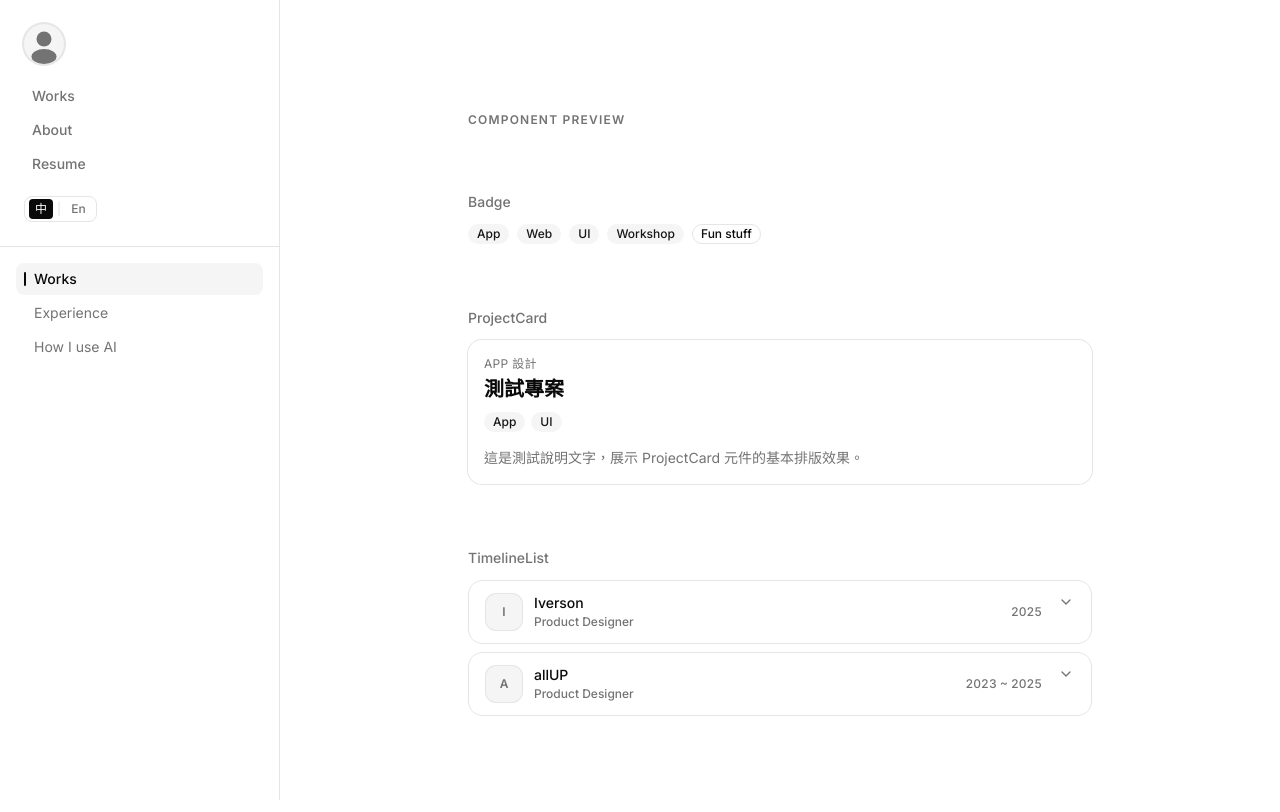
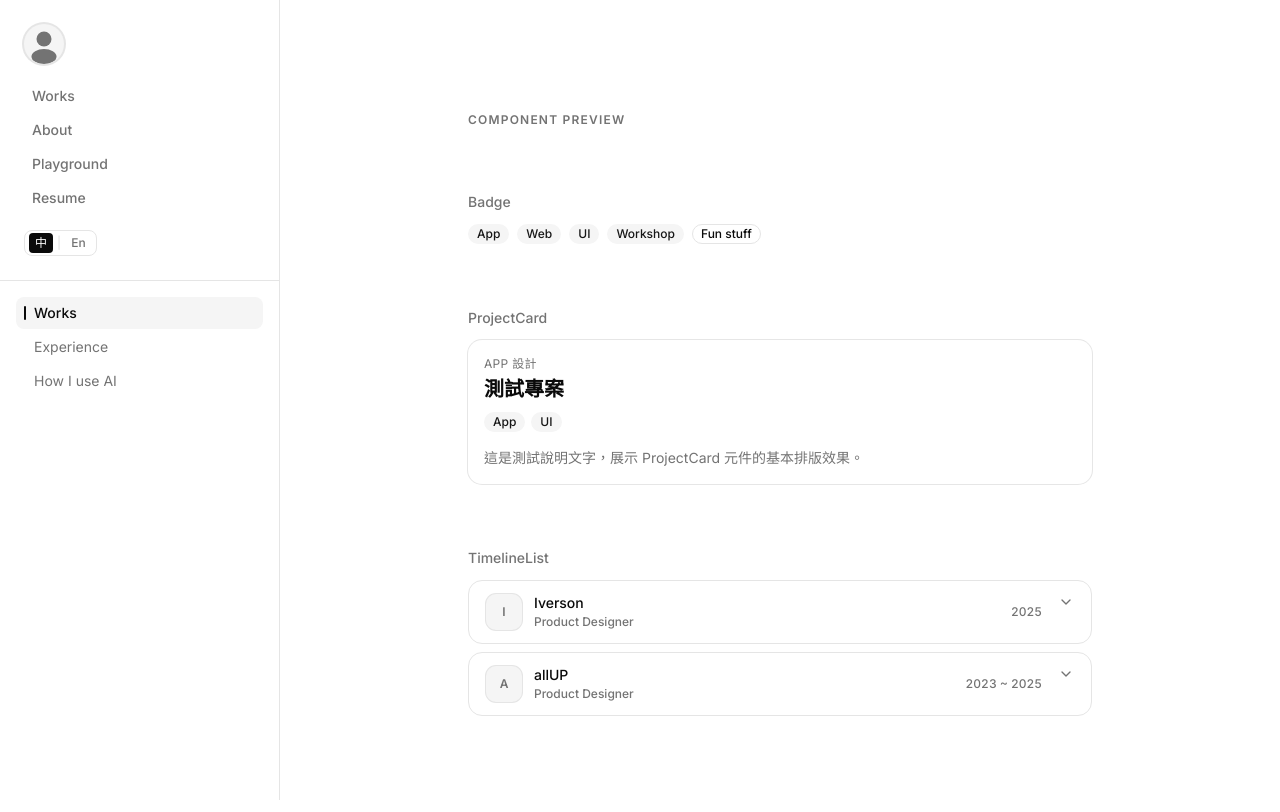
Before and after one commit to Hazelintw/Hazelintw-hazelshih_product_designer-portfolio, a Next.js app: page / in a window 1280 px wide. Built offline with nearby package versions, Linux system fonts and the light colour scheme.

Commit message:
feat: refactor to Route Groups, add Playground nav link

```diff
--- /dev/null
+++ b/app/(main)/layout.js
@@ -0,0 +1,16 @@
+import { LeftPanelProvider } from "@/lib/left-panel-context"
+import LeftPanel from "@/components/LeftPanel"
+
+export default function MainLayout({ children }) {
+  return (
+    <LeftPanelProvider>
+      {/* 左側：LeftPanel 固定 280px，從 Context 讀取 links */}
+      <LeftPanel />
+
+      {/* 右側：主內容區 */}
+      <div className="flex-1 min-w-0">
+        {children}
+      </div>
+    </LeftPanelProvider>
+  )
+}
--- a/app/works/page.js
+++ b/app/(main)/works/page.js
@@ -3,14 +3,6 @@
 import { useState } from "react"
 import MasonryGrid from "@/components/MasonryGrid"
 import { cn } from "@/lib/utils"
-import { SetPanelLinks } from "@/lib/left-panel-context"
-
-const WORKS_LINKS = [
-  { id: "all",   label: "All"   },
-  { id: "app",   label: "App"   },
-  { id: "web",   label: "Web"   },
-  { id: "other", label: "Other" },
-]
 
 /* ── 假資料（之後換成 Notion API） ──────────────────────
    圖片使用 picsum.photos placeholder，seed 固定讓圖片不每次變動
@@ -71,9 +63,7 @@ export default function WorksPage() {
       : ALL_PROJECTS.filter((p) => p.category === activeTab)
 
   return (
-    <section id="all" className="px-6 py-10">
-      <SetPanelLinks links={WORKS_LINKS} />
-
+    <section className="px-6 py-10">
       {/* ── H1 標題 ──────────────────────────────── */}
       <h1 className="text-2xl font-bold mb-6">Work</h1>
 
--- a/app/layout.js
+++ b/app/layout.js
@@ -1,8 +1,6 @@
 import "./globals.css"
 import { Inter } from "next/font/google"
 import { cn } from "@/lib/utils"
-import { LeftPanelProvider } from "@/lib/left-panel-context"
-import LeftPanel from "@/components/LeftPanel"
 
 const inter = Inter({ subsets: ["latin"] })
 
@@ -15,15 +13,7 @@ export default function RootLayout({ children }) {
   return (
     <html lang="zh-TW">
       <body className={cn(inter.className, "flex min-h-screen")}>
-        <LeftPanelProvider>
-          {/* 左側：LeftPanel 固定 280px，從 Context 讀取 links */}
-          <LeftPanel />
-
-          {/* 右側：主內容區 */}
-          <div className="flex-1 min-w-0">
-            {children}
-          </div>
-        </LeftPanelProvider>
+        {children}
       </body>
     </html>
   )
--- a/components/LeftPanel.jsx
+++ b/components/LeftPanel.jsx
@@ -8,9 +8,10 @@ import { Separator } from "@/components/ui/separator"
 import { useLeftPanelLinks } from "@/lib/left-panel-context"
 
 const NAV_LINKS = [
-  { href: "/works",  label: "Works"  },
-  { href: "/about",  label: "About"  },
-  { href: "/resume", label: "Resume" },
+  { href: "/works",      label: "Works"      },
+  { href: "/about",      label: "About"      },
+  { href: "/playground", label: "Playground" },
+  { href: "/resume",     label: "Resume"     },
 ]
 
 /**
```
Also changed, not shown: app/(main)/about/page.js (renamed from app/about/page.js), app/(main)/page.js (renamed from app/page.js), app/(main)/project/[slug]/page.js (renamed from app/project/[slug]/page.js).
